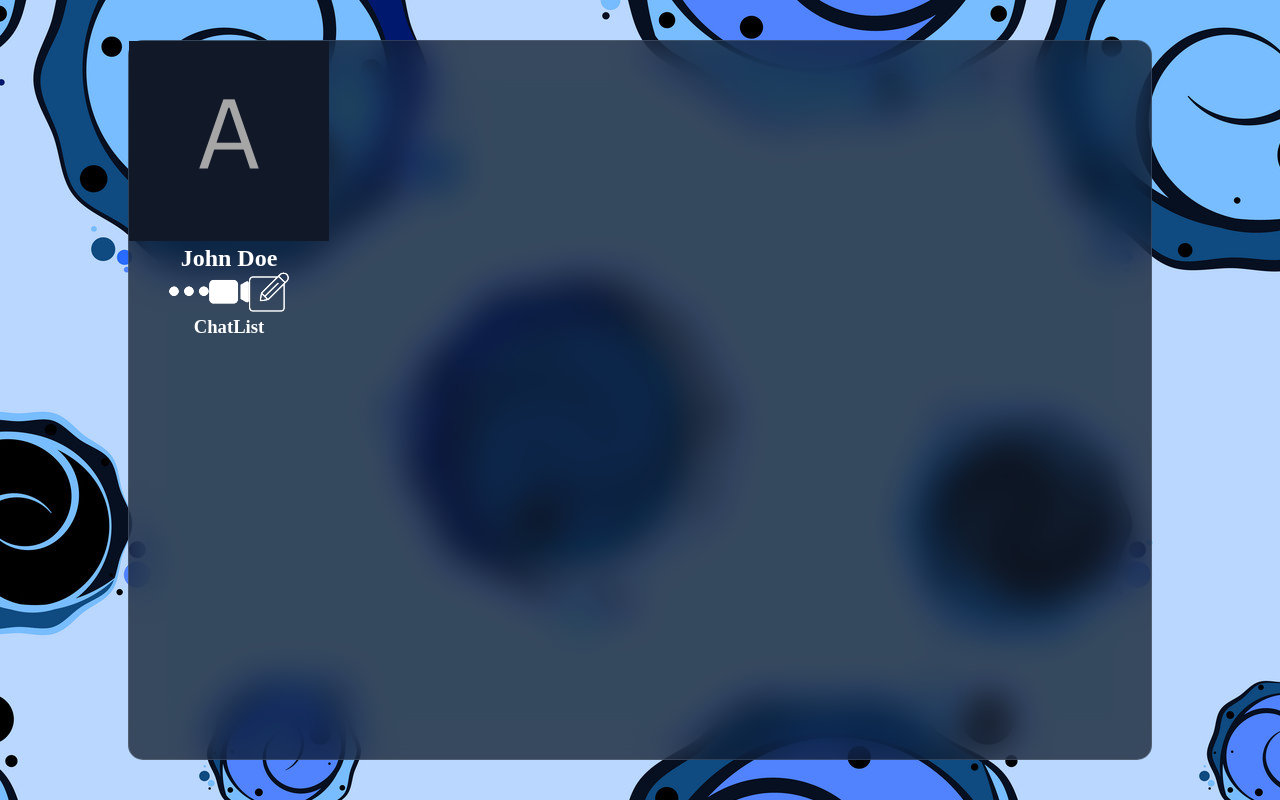
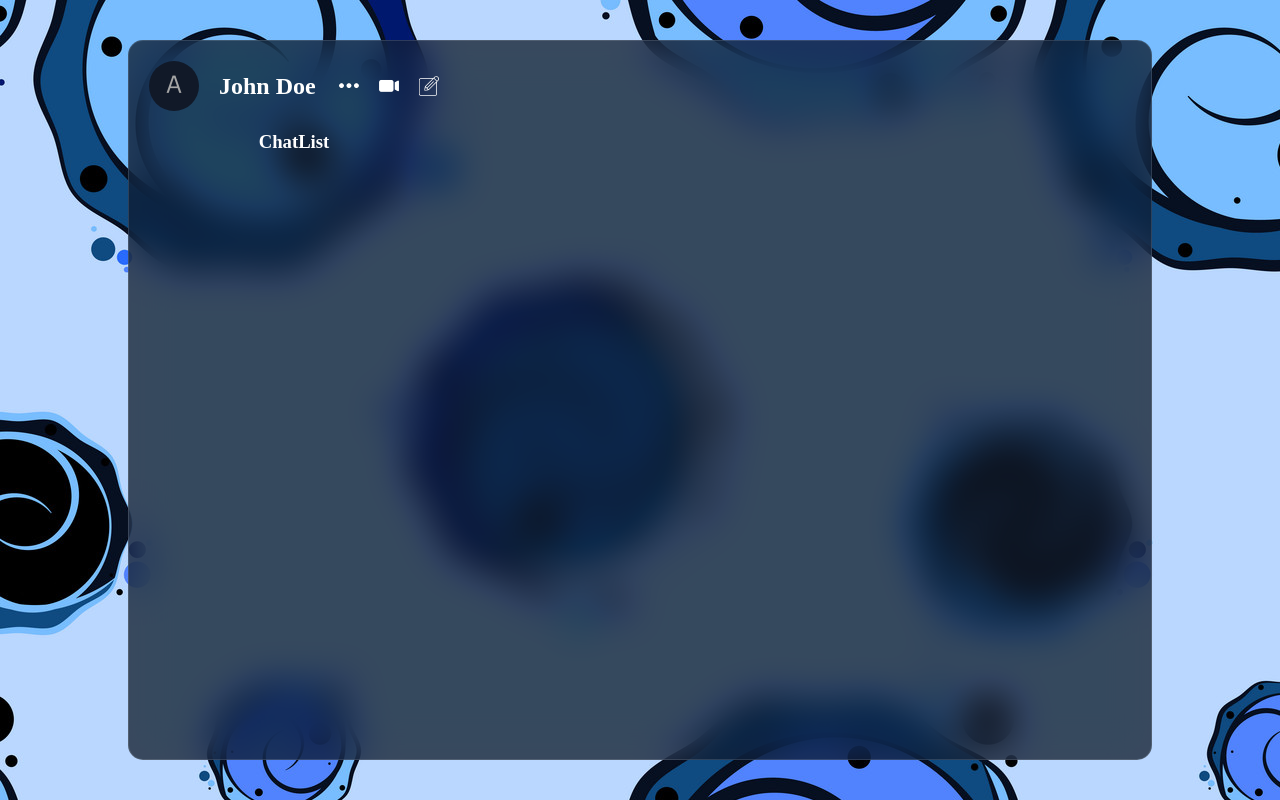
Before and after one commit to MarkiMark01/quickchat_vite_firebase_zustand, a React (Vite) app: page / in a window 1280 px wide. Built offline with nearby package versions, Linux system fonts and the light colour scheme.

Commit message:
added css to userInfo

```diff
--- a/src/components/list/userInfo/userInfo.css
+++ b/src/components/list/userInfo/userInfo.css
@@ -1,3 +1,31 @@
-.userInfo{
+.userInfo {
+  display: flex;
+  align-items: center;
+  justify-content: space-between;
+  padding: 20px;
+  width: 330px;
 
+  .user {
+    display: flex;
+    align-items: center;
+    gap: 20px;
+
+    img {
+      width: 50px;
+      height: 50px;
+      border-radius: 50%;
+      object-fit: cover;
+    }
+  }
+
+  .icons{
+    display: flex;
+    gap: 20px;
+
+    img{
+        width: 20px;
+        height: 20px;
+        cursor: pointer;
+    }
+  }
 }
```
